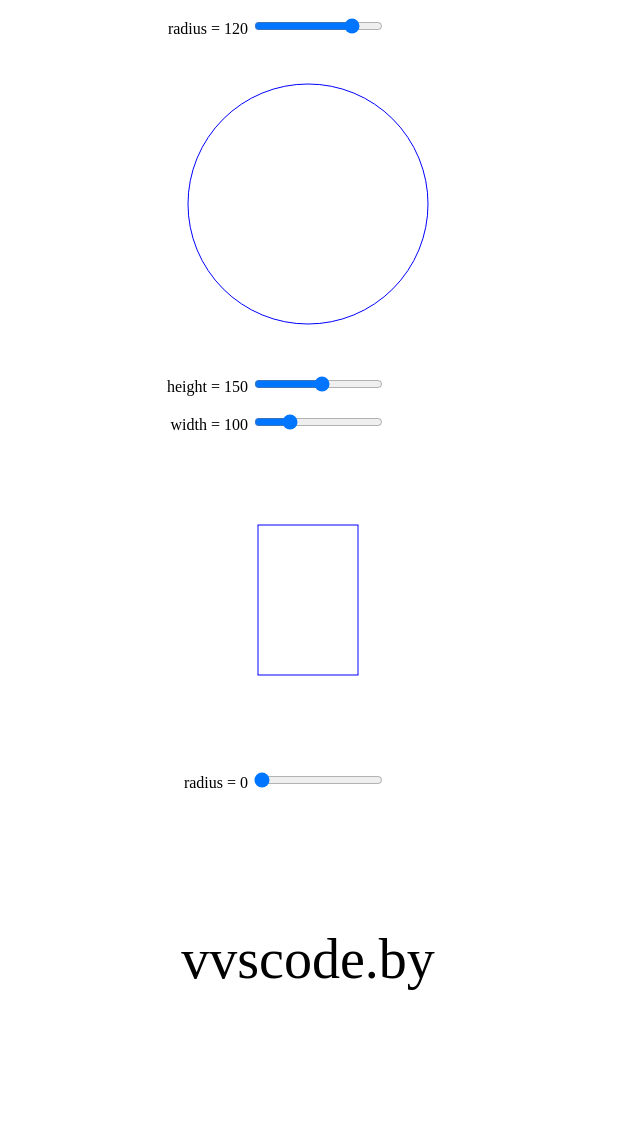
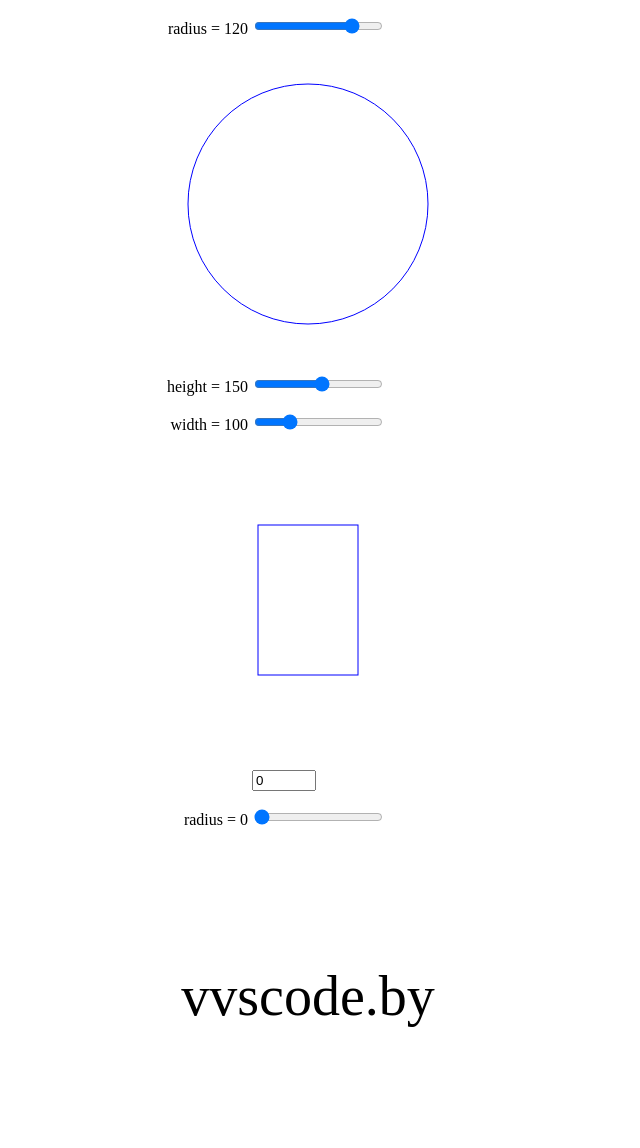
Before and after one commit to maggielee/js--d3-tips-and-tricks, a website: page range-input/index.html in a window 1280 px wide. Shown: the whole page, without its empty margins (0-640 px from the left). Before the commit the page ends 1120 px from the top, so only its background shows below. Drawn offline with nearby package versions, Linux system fonts and the light colour scheme.

Commit message:
Rotate text example with number-input

```diff
--- a/range-input/index.html
+++ b/range-input/index.html
@@ -21,6 +21,10 @@
 </p>
 <div id="container2"></div>
 <p>
+  <label for="nAngle2"></label>
+  <input type="number" min="0" max="360" step="5" value="0" id="nAngle2">
+</p>
+<p>
   <label for="nAngle">radius = <span id="nAngle-value">…</span></label>
   <input type="range" min="0" max="360" id="nAngle">
 </p>
--- a/range-input/script.js
+++ b/range-input/script.js
@@ -87,6 +87,7 @@
   const width = 600;
   const height = 300;
   const nAngleInput = document.querySelector('#nAngle');
+  const nAngleInput2 = document.querySelector('#nAngle2');
 
   const holder = d3.select("#container3")
     .append("svg")
@@ -106,14 +107,16 @@
   const update = (nAngle) => {
     // adjust the text on the range slider
     d3.select("#nAngle-value").text(nAngle);
-    d3.select("#nAngle").property("value", nAngle);
+    d3.select(nAngleInput).property("value", nAngle);
+    d3.select(nAngleInput2).property("value", nAngle);
 
     // rotate the text
     holder.select("text").attr("transform", `translate(300,150) rotate(${nAngle})`);
   };
 
   // when the input range changes update the angle
-  d3.select("#nAngle").on("input", () => update(+nAngleInput.value));
+  d3.select(nAngleInput).on("input", () => update(+nAngleInput.value));
+  d3.select(nAngleInput2).on("input", () => update(+nAngleInput2.value));
 
   // Initial starting angle of the text
   update(0);
```
